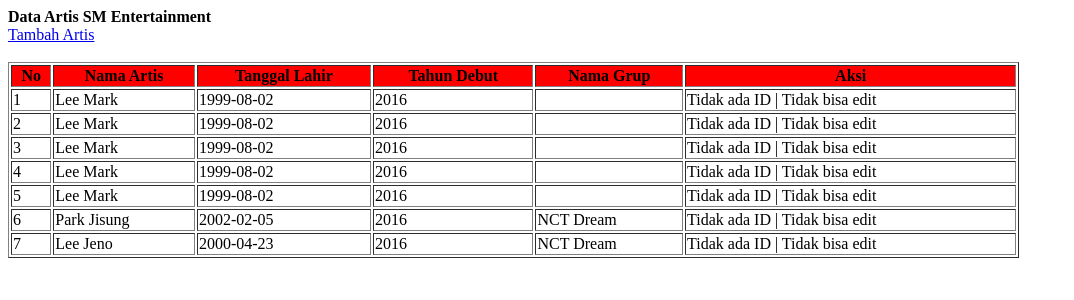
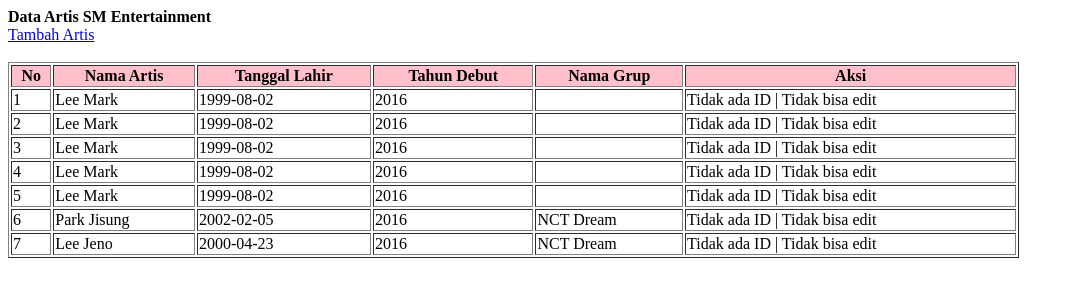
Before and after one commit to Novianaega55/UTSPemrogramanWEB_1202305041_Noviana_Ega_M, a PHP site: page / in a window 1280 px wide. Shown: the top 300 px of the page, without its empty margins (0-1074 px from the left). Run offline with PHP 8.4, Linux system fonts and the light colour scheme; data comes from the database, SQL or seed files in the repository.

Commit message:
UTS_Pemrograman)Web

```diff
--- a/index.php
+++ b/index.php
@@ -1,6 +1,6 @@
 <style type="text/css">
     .header {
-        background-color: red;
+        background-color: pink;
     }
 </style>
 
```
